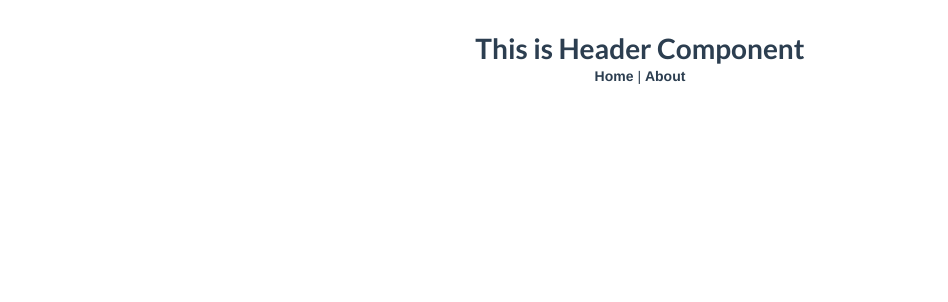
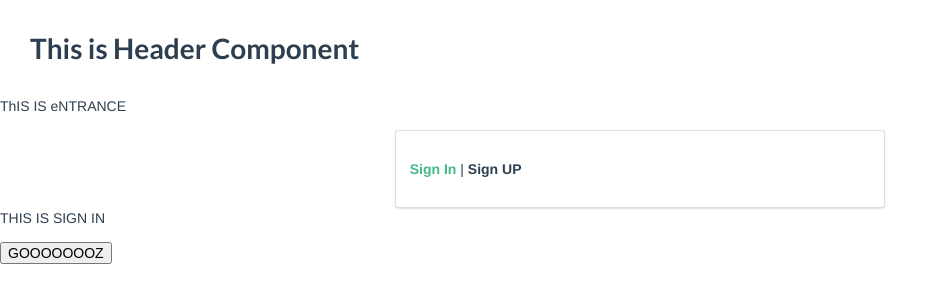
Before and after one commit to HosseinrezaAk/GiKJiK, a Vue app: page /Sign_in in a window 1280 px wide. Shown: the top 302 px of the page, without its empty margins (0-948 px from the left). Built offline with nearby package versions, Linux system fonts and the light colour scheme.

Commit message:
some changes applied

```diff
--- a/src/App.vue
+++ b/src/App.vue
@@ -2,19 +2,23 @@
   <div id="app">
     <div id="nav">
       <app-header></app-header>
-      <router-link to="/">Home</router-link> |
-      <router-link to="/about">About</router-link>
+
     </div>
+
+    <app-entrance></app-entrance>
     <router-view/>
+
   </div>
 </template>
 
 <script>
   import Header from './components/Header'
+  import Entrance from './views/Entrance'
   export default {
 
     components:{
-      appHeader : Header
+      appHeader : Header,
+      appEntrance : Entrance
     }
   }
 </script>
@@ -24,7 +28,7 @@
   font-family: Avenir, Helvetica, Arial, sans-serif;
   -webkit-font-smoothing: antialiased;
   -moz-osx-font-smoothing: grayscale;
-  text-align: center;
+
   color: #2c3e50;
 }
 
--- /dev/null
+++ b/src/components/Sign_in.vue
@@ -0,0 +1,6 @@
+<template>
+    <div class="sign_in">
+        <p>THIS IS SIGN IN</p>
+        <button>GOOOOOOOZ</button>
+    </div>
+</template>
--- /dev/null
+++ b/src/components/Sign_up.vue
@@ -0,0 +1,5 @@
+<template>
+    <div class="Sign_up">
+        <p> THIS IS SIGN UP</p>
+    </div>
+</template>
--- a/src/router/index.js
+++ b/src/router/index.js
@@ -1,6 +1,9 @@
 import Vue from 'vue'
 import VueRouter from 'vue-router'
 import Home from '../views/Home.vue'
+
+import Sign_in from '../components/Sign_in'
+import Sign_up from '../components/Sign_up'
 
 Vue.use(VueRouter)
 
@@ -17,6 +20,16 @@ Vue.use(VueRouter)
     // this generates a separate chunk (about.[hash].js) for this route
     // which is lazy-loaded when the route is visited.
     component: () => import(/* webpackChunkName: "about" */ '../views/About.vue')
+  },
+  {
+    path:'/Sign_in',
+    name:'Sign_in',
+    component:Sign_in
+  },
+  {
+    path:'/Sign_up',
+    name:'Sign_up',
+    component:Sign_up
   }
 ]
 
--- /dev/null
+++ b/src/views/Entrance.vue
@@ -0,0 +1,36 @@
+<template>
+    <div class="Entrance">
+        <p>ThIS IS eNTRANCE</p>
+        <div class="ui three column grid ">
+            <div class=" five wide column "></div>
+            <div class="six wide column ui segment">
+                <router-link to="/Sign_in">Sign In</router-link> |
+                <router-link to="/Sign_up">Sign UP</router-link>
+            </div>
+            <div class="five wide column "></div>
+
+        </div>
+    </div>
+</template>
+
+
+<script>
+
+    export default {
+        components:{
+
+        }
+    }
+</script>
+
+<style lang="scss">
+  a {
+    font-weight: bold;
+    color: #2c3e50;
+
+    &.router-link-exact-active {
+      color: #42b983;
+    }
+  }
+
+</style>
--- a/src/views/Home.vue
+++ b/src/views/Home.vue
@@ -2,6 +2,7 @@
   <div class="home">
     <img alt="Vue logo" src="../assets/logo.png">
     <button class="ui primary button">OK</button>
+
     <!-- <HelloWorld msg="Welcome to Your Vue.js App"/> -->
   </div>
 </template>
```
Also changed, not shown: src/views/Sign_in.vue (deleted), src/views/Sign_up.vue (deleted).
